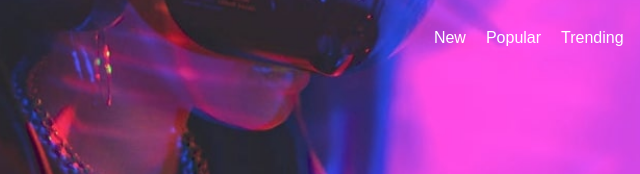
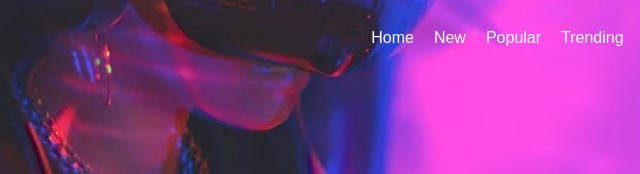
Before and after one commit to dracula510/loopstudios-landing-page, a plain HTML site: page index.html in a window 1280 px wide. Shown: the top 174 px of the page, 459-1099 px from the left. Drawn offline with Linux system fonts and the light colour scheme.

Commit message:
Update index.html

```diff
--- a/index.html
+++ b/index.html
@@ -26,7 +26,7 @@
      </div>
            <div class="nap">
              <ul class="nav">
-               <li><a href="#"></a></li>
+               <li><a href="#">Home</a></li>
                 <li><a href="#">New</a></li>
                 <li><a href="#">Popular</a></li>
                 <li><a href="#">Trending</a></li>
```
